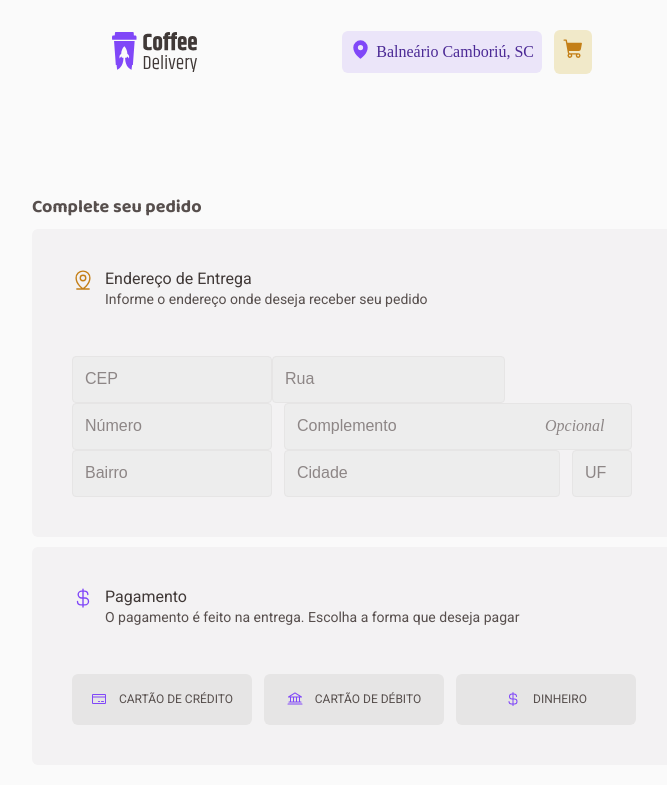
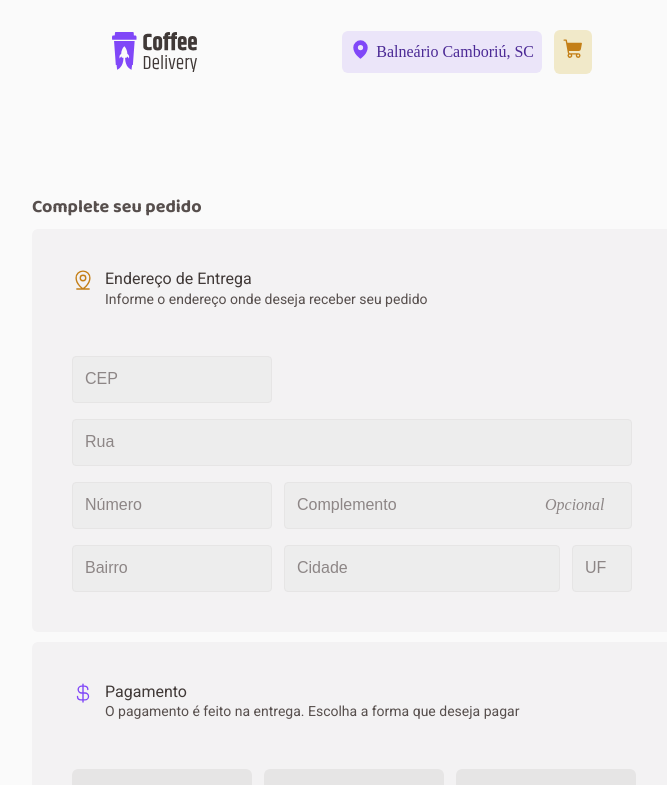
Before and after one commit to florencioMath/Challenge-Ignite-CoffeeDelivery, a React (Vite) app in the folder coffeeDelivery/: page /checkout in a window 1280 px wide. Shown: the top 785 px of the page, without its empty margins (288-955 px from the left). Built offline with nearby package versions, Linux system fonts and the light colour scheme.

Commit message:
feat: More zod configuration.

```diff
--- a/coffeeDelivery/src/pages/Checkout/components/CompleteOrderForm/index.tsx
+++ b/coffeeDelivery/src/pages/Checkout/components/CompleteOrderForm/index.tsx
@@ -1,23 +1,42 @@
+import { useFormContext } from 'react-hook-form';
 import { InputLabelContainer } from '../../styles';
 import {
-  CompleteOrderContainer,
   InputAddressContainer,
   InputNumeroComplementoContainer,
 } from './styles';
 
+export interface ErrorsType {
+  errors: {
+    [key: string]: {
+      message: string;
+    };
+  };
+}
+
 export function CompleteOrderForm() {
+  const { register, formState } = useFormContext();
+  const { errors } = formState as unknown as ErrorsType;
+
   return (
-    <CompleteOrderContainer>
-      <input type="text" name="cep" id="cep" placeholder="CEP" />
-      <input type="text" name="rua" id="rua" placeholder="Rua" />
+    <>
+      <input type="text" id="cep" placeholder="CEP" {...register('cep')} />
+      {errors.cep?.message}
+      <input type="text" id="rua" placeholder="Rua" {...register('rua')} />
+      {errors.rua?.message}
       <InputNumeroComplementoContainer>
-        <input type="text" name="numero" id="numero" placeholder="Número" />
+        <input
+          type="text"
+          id="numero"
+          placeholder="Número"
+          {...register('numero')}
+        />
+        {errors.numero?.message}
         <InputLabelContainer>
           <input
             type="text"
-            name="complemento"
             id="complemento"
             placeholder="Complemento"
+            {...register('complemento')}
           />
           <label htmlFor="complemento" id="labelComplemento">
             Opcional
@@ -25,10 +44,23 @@ export function CompleteOrderForm() {
         </InputLabelContainer>
       </InputNumeroComplementoContainer>
       <InputAddressContainer>
-        <input type="text" name="bairro" id="bairro" placeholder="Bairro" />
-        <input type="text" name="cidade" id="cidade" placeholder="Cidade" />
-        <input type="text" name="uf" id="uf" placeholder="UF" />
+        <input
+          type="text"
+          id="bairro"
+          placeholder="Bairro"
+          {...register('bairro')}
+        />
+        {errors.bairro?.message}
+        <input
+          type="text"
+          id="cidade"
+          placeholder="Cidade"
+          {...register('cidade')}
+        />
+        {errors.cidade?.message}
+        <input type="text" id="uf" placeholder="UF" {...register('uf')} />
+        {errors.uf?.message}
       </InputAddressContainer>
-    </CompleteOrderContainer>
+    </>
   );
 }
--- a/coffeeDelivery/src/pages/Checkout/components/CompleteOrderForm/styles.ts
+++ b/coffeeDelivery/src/pages/Checkout/components/CompleteOrderForm/styles.ts
@@ -1,6 +1,4 @@
 import styled from "styled-components";
-
-export const CompleteOrderContainer = styled.form``;
 
 export const InputNumeroComplementoContainer = styled.div`
   display: flex;
--- a/coffeeDelivery/src/pages/Checkout/index.tsx
+++ b/coffeeDelivery/src/pages/Checkout/index.tsx
@@ -16,16 +16,34 @@ import {
   IconLabel,
   IconMapPin,
   InfoContainer,
-  PaymentMethod,
   PaymentMethodContainer,
   SelectedCaffeesCard,
   SelectedCoffeesCardContainer,
   SelectedCaffeesContainer,
   TotalContainer,
+  CompleteOrderContainer,
+  PaymentMethod,
 } from './styles';
 import { CoffeeCartCard } from './components/CoffeeCardCart';
 import { useCart } from '../../contexts/CartContext';
 import { CompleteOrderForm } from './components/CompleteOrderForm';
+import * as zod from 'zod';
+import { zodResolver } from '@hookform/resolvers/zod';
+import { FormProvider, useForm } from 'react-hook-form';
+
+const confirmOrderFormValidatorScheme = zod.object({
+  cep: zod.string().min(1, 'Informe o CEP'),
+  rua: zod.string().min(1, 'Informe o Rua'),
+  numero: zod.string().min(1, 'Informe o Número'),
+  complemento: zod.string(),
+  bairro: zod.string().min(1, 'Informe o Bairro'),
+  cidade: zod.string().min(1, 'Informe a Cidade'),
+  uf: zod.string().min(1, 'Informe a UF'),
+});
+
+export type OrderData = zod.infer<typeof confirmOrderFormValidatorScheme>;
+
+type ConfirOrderFormData = OrderData;
 
 export function Checkout() {
   const { cartItems, cartItemsTotal, cartQuantity } = useCart();
@@ -38,7 +56,20 @@ export function Checkout() {
     minimumFractionDigits: 2,
   });
 
+  const confirmOrderForm = useForm<ConfirOrderFormData>({
+    resolver: zodResolver(confirmOrderFormValidatorScheme),
+  });
+
+  const { handleSubmit } = confirmOrderForm;
+
+  function handleConfirmOrder(data: ConfirOrderFormData) {
+    console.log(data);
+    console.log('Confirmar Pedido');
+  }
+
   return (
+    <FormProvider {...confirmOrderForm}>
+      <CompleteOrderContainer onSubmit={handleSubmit(handleConfirmOrder)}>
         <CheckoutContainer>
           <FinishOrderContainer>
             <h2>Complete seu pedido</h2>
@@ -49,7 +80,9 @@ export function Checkout() {
                 </IconMapPin>
                 <div>
                   <p id="subtitle">Endereço de Entrega</p>
-              <p id="text">Informe o endereço onde deseja receber seu pedido</p>
+                  <p id="text">
+                    Informe o endereço onde deseja receber seu pedido
+                  </p>
                 </div>
               </InfoContainer>
               <CompleteOrderForm />
@@ -62,7 +95,8 @@ export function Checkout() {
                 <div>
                   <p id="subtitle">Pagamento</p>
                   <p id="text">
-                O pagamento é feito na entrega. Escolha a forma que deseja pagar
+                    O pagamento é feito na entrega. Escolha a forma que deseja
+                    pagar
                   </p>
                 </div>
               </InfoContainer>
@@ -118,11 +152,13 @@ export function Checkout() {
                   <span>R$ {formattedCartTotal}</span>
                 </CoffeesTotalPrice>
               </TotalContainer>
-          <ButtonOrderConfirm disabled={cartQuantity <= 0}>
+              <ButtonOrderConfirm disabled={cartQuantity <= 0} type="submit">
                 Confirmar pedido
               </ButtonOrderConfirm>
             </SelectedCaffeesCard>
           </SelectedCaffeesContainer>
         </CheckoutContainer>
+      </CompleteOrderContainer>
+    </FormProvider>
   );
 }
--- a/coffeeDelivery/src/pages/Checkout/styles.ts
+++ b/coffeeDelivery/src/pages/Checkout/styles.ts
@@ -22,6 +22,9 @@ export const CheckoutContainer = styled.div`
     flex-direction: column;
   }
 `;
+
+export const CompleteOrderContainer = styled.form``;
+
 
 export const FinishOrderContainer = styled.div`
   max-width: 640px;
```
Lines whose indentation alone changed are shown as unchanged.
